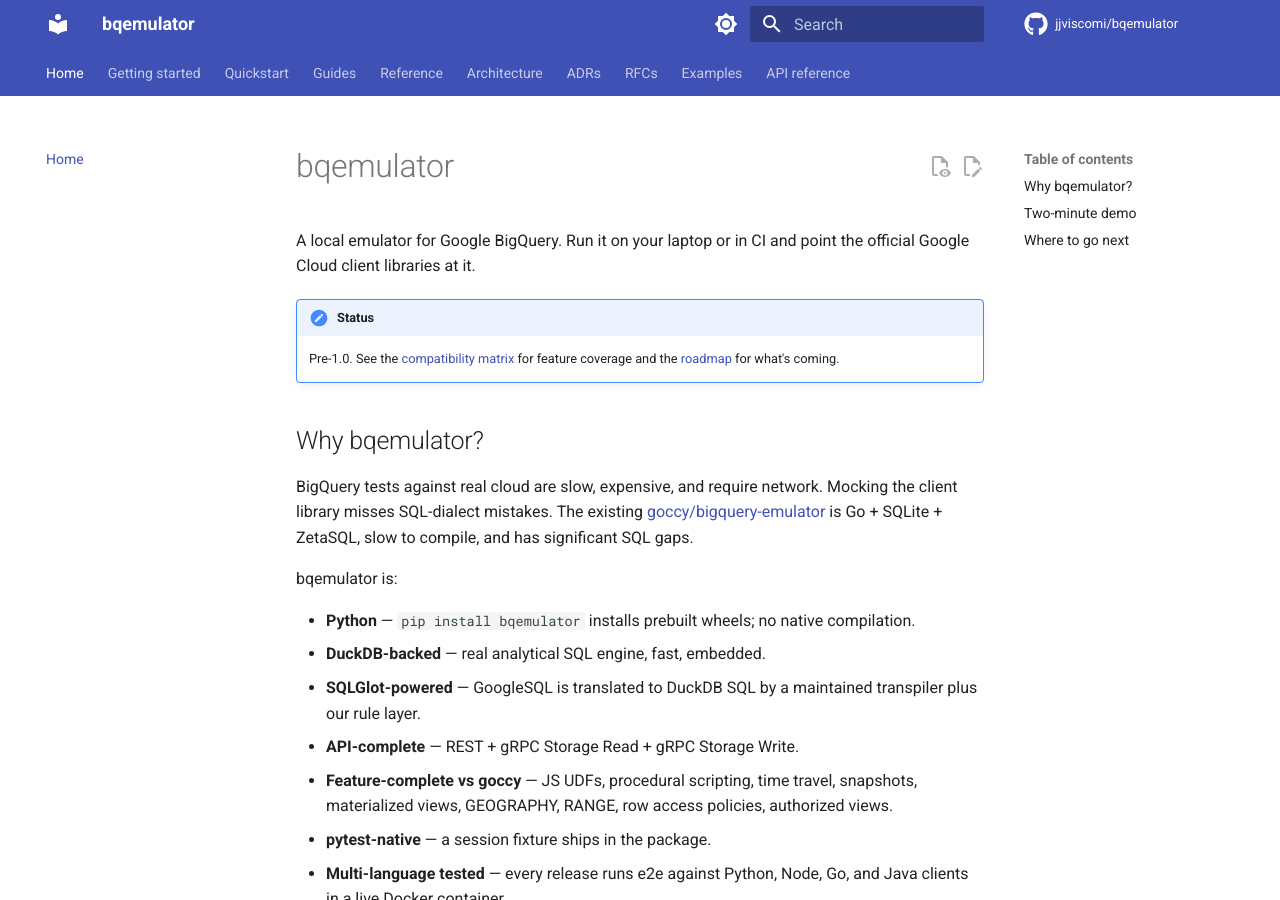
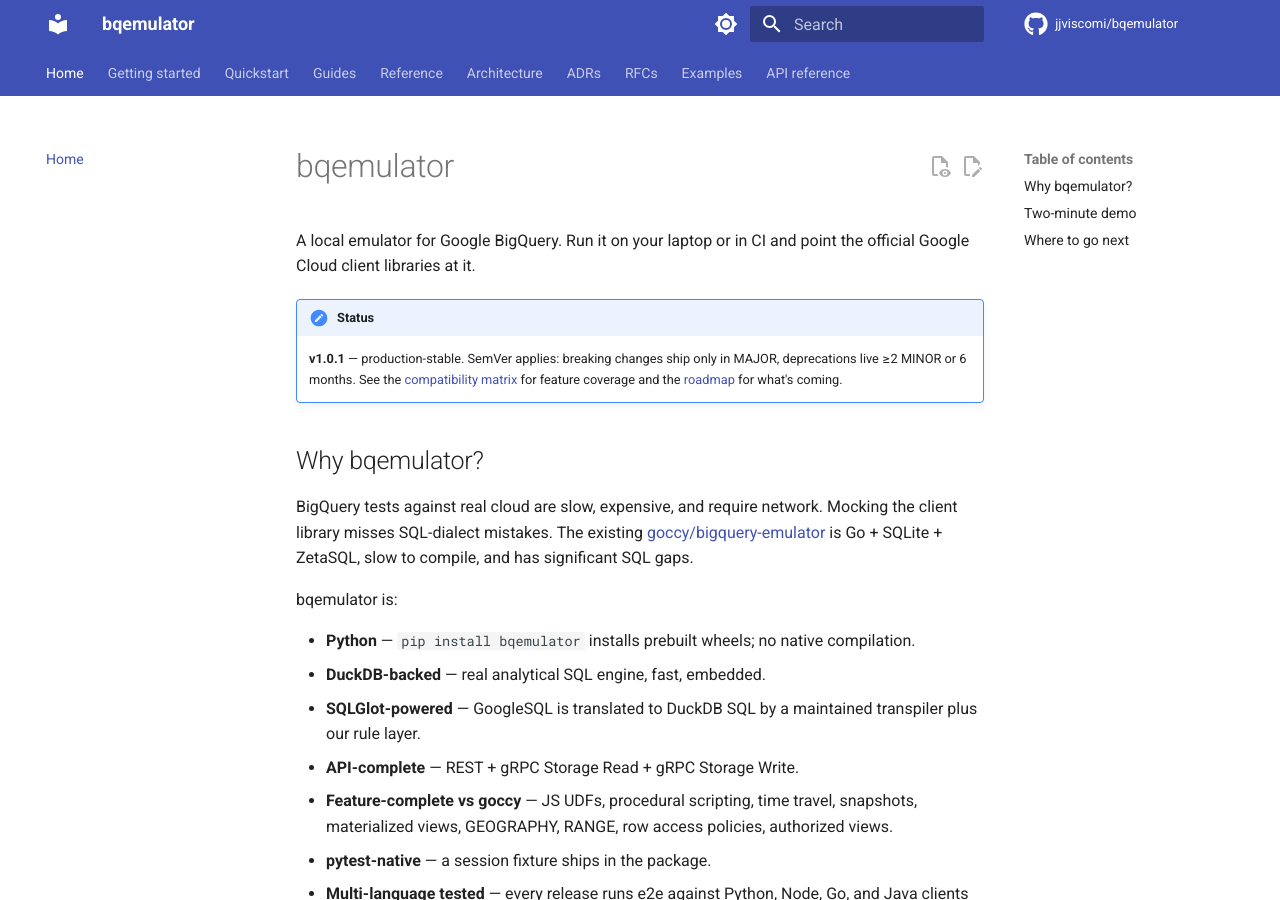
Before and after one commit to jjviscomi/bqemulator, an MkDocs documentation site: the page built from docs/index.md, in a window 1280 px wide and 900 px high. Built offline with MkDocs 1.6.1 and Material for MkDocs 9.7.7, drawn with Linux system fonts in a browser that asks for light colours; comment, search, counter and statistics services are not loaded; the version menu is left out.

```diff
--- a/docs/index.md
+++ b/docs/index.md
@@ -4,8 +4,10 @@ A local emulator for Google BigQuery. Run it on your laptop or in CI and
 point the official Google Cloud client libraries at it.
 
 !!! note "Status"
-    Pre-1.0. See the [compatibility matrix](reference/compatibility-matrix.md)
-    for feature coverage and the [roadmap](https://github.com/jjviscomi/bqemulator/milestones)
+    **v1.0.1** — production-stable. SemVer applies: breaking changes
+    ship only in MAJOR, deprecations live ≥2 MINOR or 6 months. See
+    the [compatibility matrix](reference/compatibility-matrix.md) for
+    feature coverage and the [roadmap](https://github.com/jjviscomi/bqemulator/milestones)
     for what's coming.
 
 ## Why bqemulator?
```
Also changed, not shown: SECURITY.md (+2 -3 lines).
